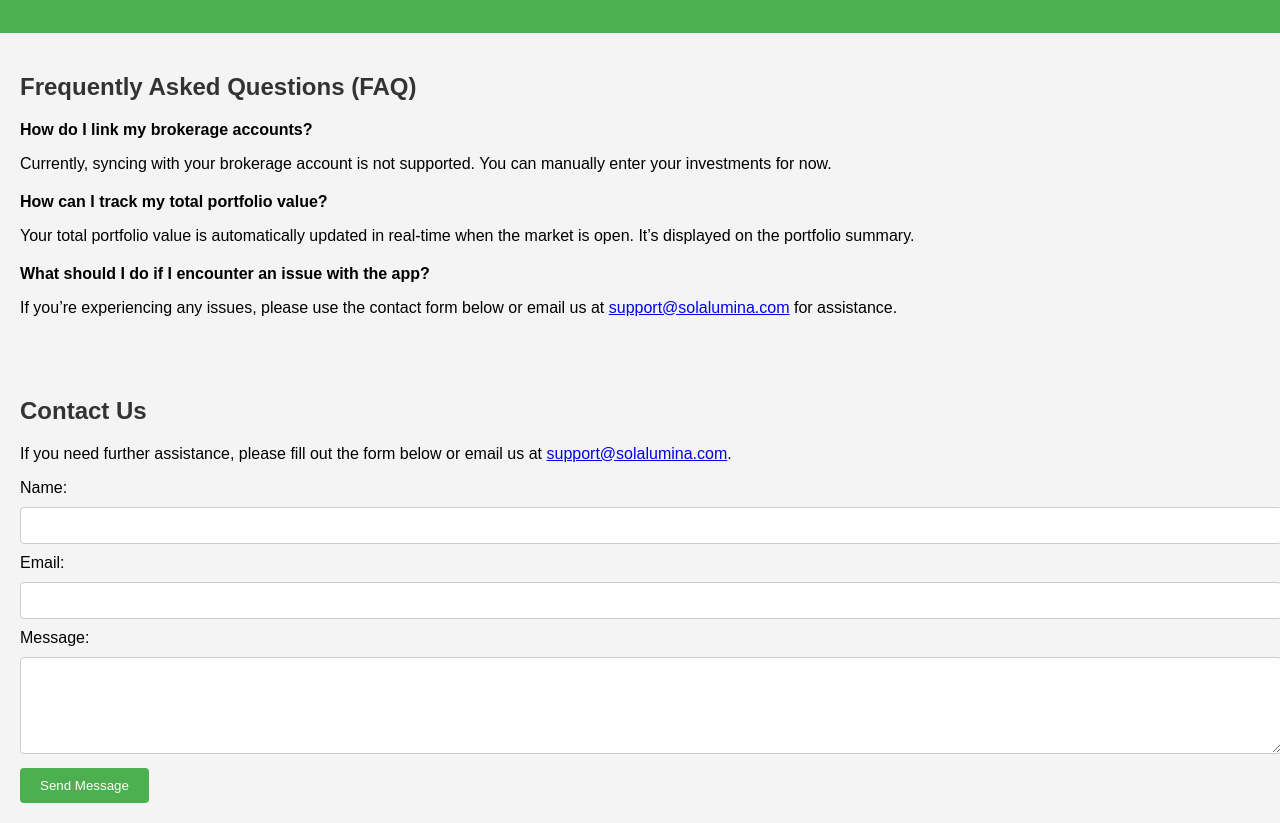
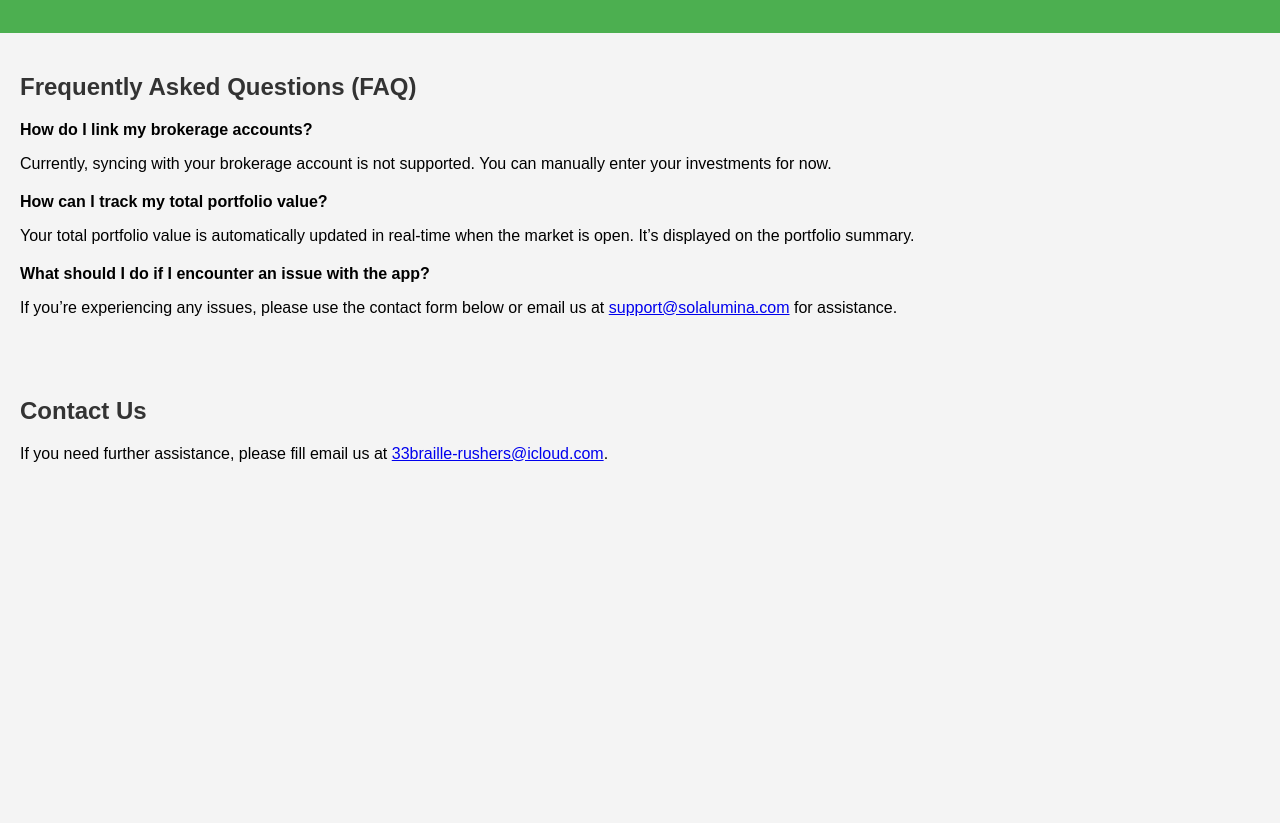
Before and after one commit to cowboyhackr/sola-lumina, a plain HTML site: page support.html in a window 1280 px wide. Shown: the part 121-944 px from the top of the page. After the commit the page ends 800 px from the top, so only its background shows below. Drawn offline with Linux system fonts and the light colour scheme.

Commit message:
remove form

```diff
--- a/support.html
+++ b/support.html
@@ -76,9 +76,9 @@
 
     <section>
         <h2>Contact Us</h2>
-        <p>If you need further assistance, please fill out the form below or email us at <a href="mailto:support@solalumina.com">support@solalumina.com</a>.</p>
+        <p>If you need further assistance, please fill email us at <a href="mailto:33braille-rushers@icloud.com">33braille-rushers@icloud.com</a>.</p>
 
-        <form class="contact-form" action="mailto:33braille-rushers@icloud.com" method="POST" enctype="multipart/form-data">
+        <!-- <form class="contact-form" action="mailto:33braille-rushers@icloud.com" method="POST" enctype="multipart/form-data">
             <label for="name">Name:</label>
             <input type="text" id="name" name="name" required>
 
@@ -89,7 +89,7 @@
             <textarea id="message" name="message" rows="5" required></textarea>
 
             <button type="submit">Send Message</button>
-        </form>
+        </form> -->
     </section>
 </body>
 </html>
```
